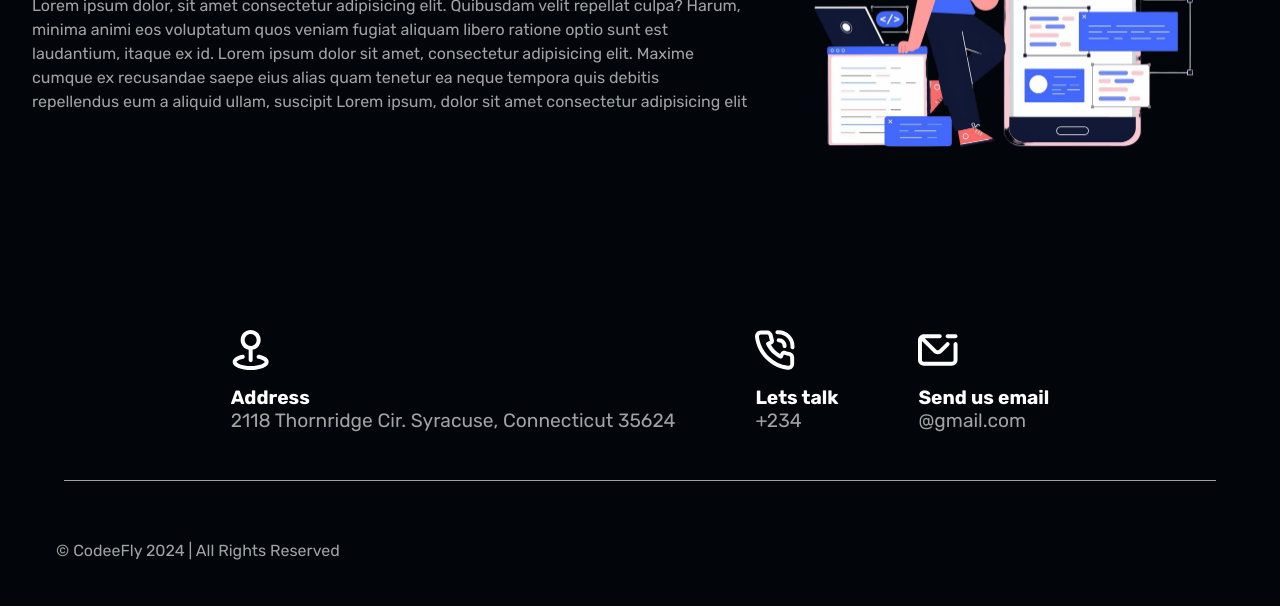
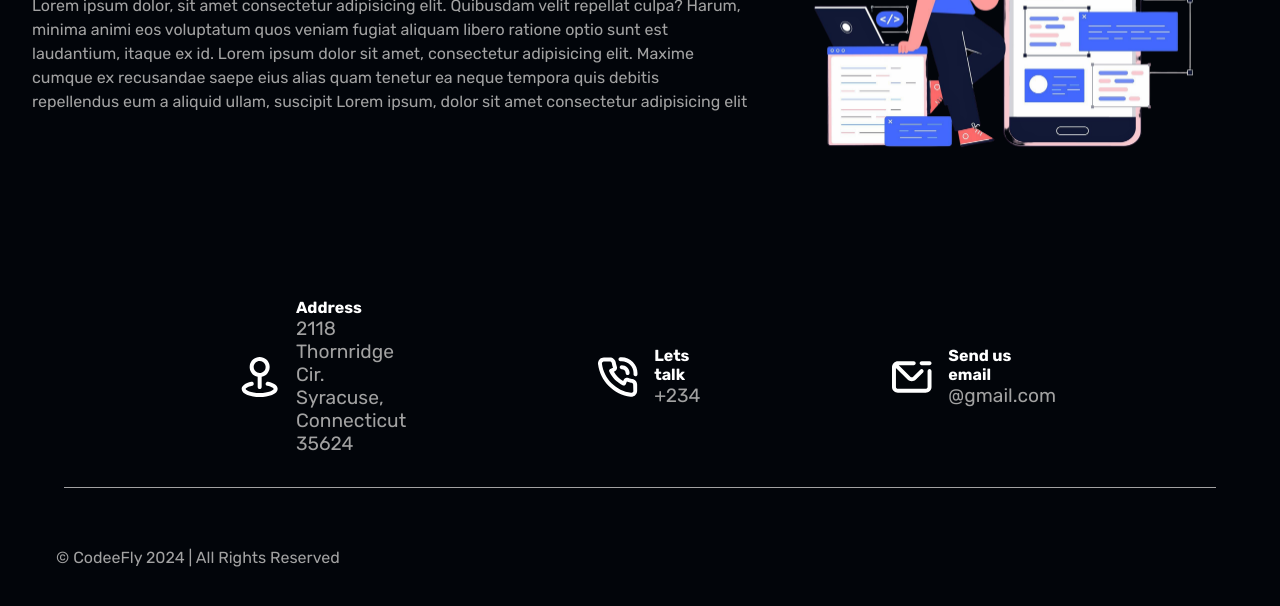
Before and after one commit to HumairaAisha/portfolio, a plain HTML site: page index.html in a window 1280 px wide. Shown: the part 704-1310 px from the top of the page. Drawn offline with Linux system fonts and the light colour scheme.

Commit message:
contact section on desktop view updated

```diff
--- a/index.html
+++ b/index.html
@@ -79,7 +79,7 @@
       <div class="more-info">
          <div class="info">
             <div class="info-icon"> <img src="Images/map-1.svg" alt=""></div>
-            <span class="dot"></span>
+
             <div>
             <h4>Address</h4>
             <p>2118 Thornridge Cir. Syracuse, Connecticut 35624</p>
@@ -87,7 +87,7 @@
          </div>
          <div class="info">
            <div class="info-icon"> <img src="./Images/phone-1.svg" alt=""></div>
-            <span class="dot"></span>
+
            <div>
             <h4>Lets talk</h4>
             <p>+234</p>
@@ -95,7 +95,6 @@
          </div>
          <div class="info">
             <div class="info-icon"><img src="Images/envelope-1.svg" alt=""></div>
-             <span class="dot"></span>
             <div>
             <h4>Send us email</h4>
             <p>@gmail.com</p>
--- a/portfolio.css
+++ b/portfolio.css
@@ -310,26 +310,36 @@ hr{
 
     footer .more-info {
         flex-direction: row;
-        justify-content: center;
         gap: 5rem;
         padding: 2rem;
+        margin: 0 10rem;
     }
 
     .info {
-        align-items: flex-start;
+
+        display: flex;
+        flex-direction: row;
+        margin: 0 3rem;
+
     }
 
     .info h4 {
         text-align: start;
+        margin: 0 1rem;
+        font-size: 1rem;
+
     }
 
     .info p {
         text-align: start;
         font-size: 1.2rem;
+        max-width: 400px;
+        margin: 0 1rem;
     }
 
     .info-icon {
         justify-content: flex-start;
 
+
     }
 }
```
